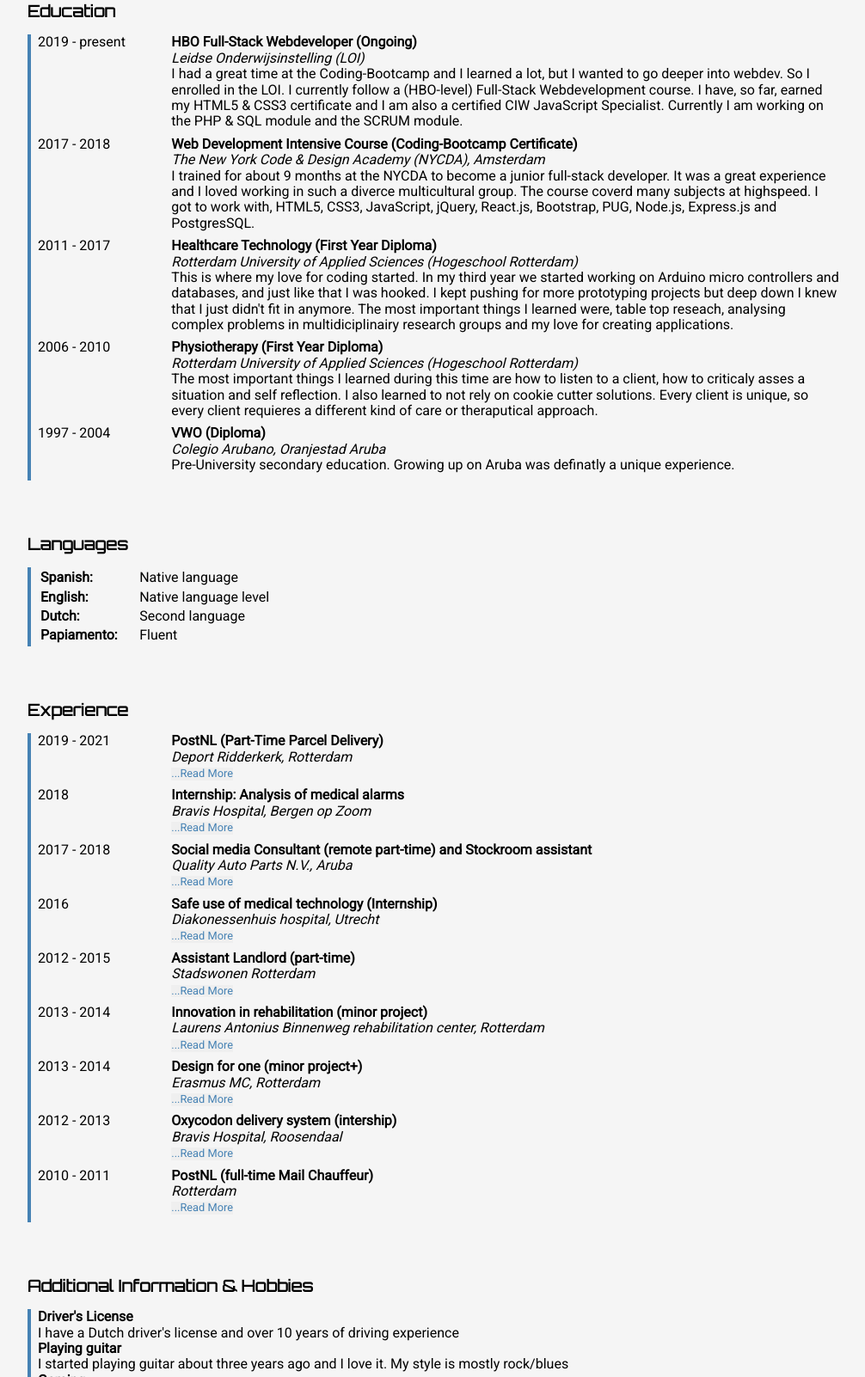
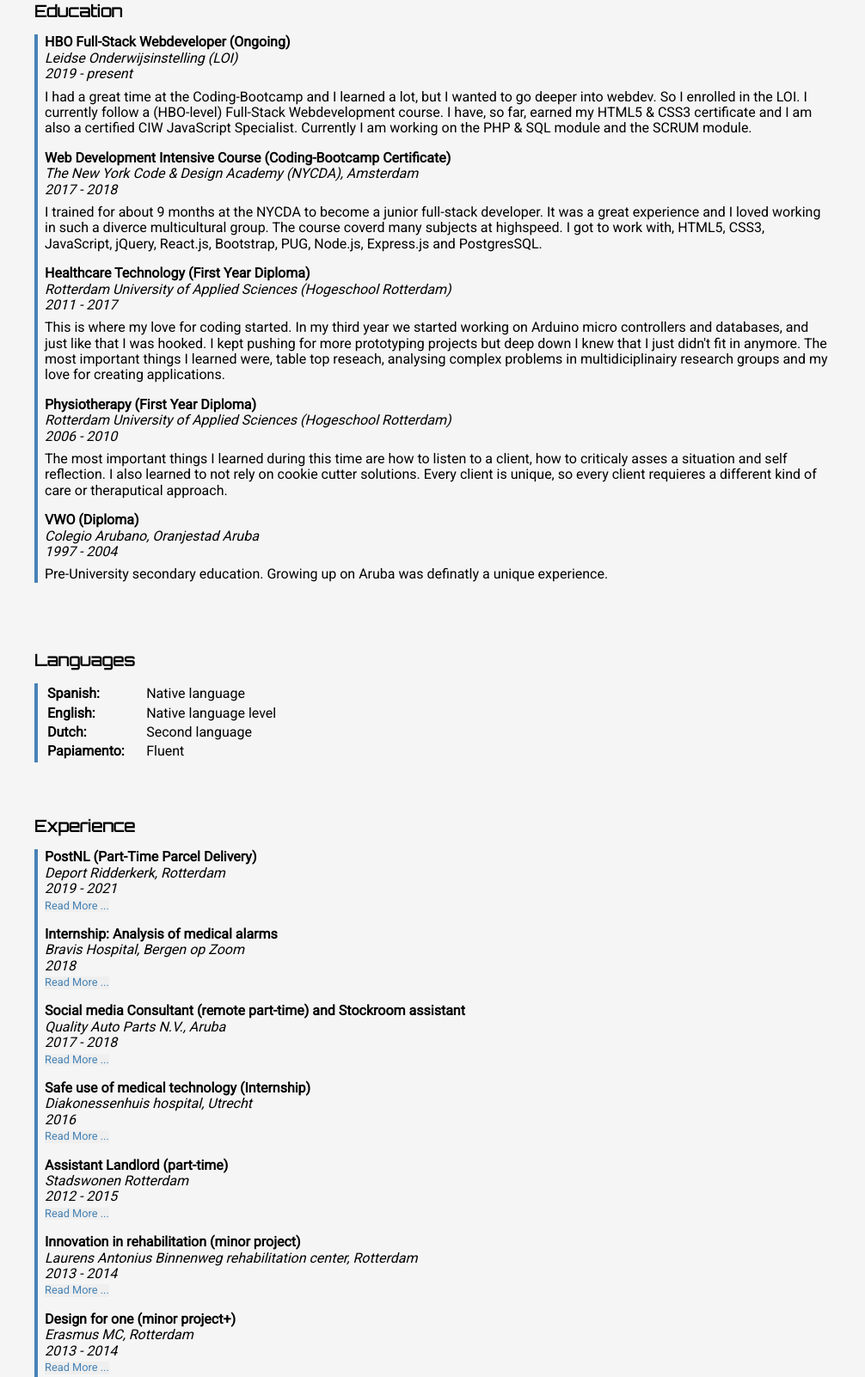
Before and after one commit to BabyLizzy-FunTime-Lab/CV, a website: page views/index.html in a window 1280 px wide. Shown: the part 1566-3168 px from the top of the page at 86% size, without its empty margins (136-1142 px from the left). Drawn offline with Linux system fonts and the light colour scheme; files that its build step writes are made by us from their sources; files whose address does not match are found by name.

Commit message:
Resume responsive looking good, education needs showExperience

```diff
--- a/public/css/style.css
+++ b/public/css/style.css
@@ -205,36 +205,18 @@ nav {
 }
 
 /*////////////// Resume /////////////////////*/
+#resume-container {
+	width: 100%;
+	max-width: 60em;
+	box-sizing: border-box;
+	padding: 0 .5em 0 .5em;
+	margin: auto;
+}
 #resume-header, .resume-sectionheader, #resume-downloadbtn {
 	font-family: var(--font-headers), sans-serif;
 }
-#resume-header {
-	background-color: var(--color-steelblue);
-	color: var(--color-whitesmoke);
-	padding: 0 .5em 0 .5em
-}
-.resume-section {
-	padding: 2em 0 2em 0;
-}
-.resume-sectionheader h3, h4 {
-	margin: 0;
-}
-.resume-sectionheader {
-	padding: 0 0 1em 0;
-}
-.resume-text {
-	font-family: var(--font-text), sans-serif;
-	border-left: .3em solid var(--color-steelblue);
-	padding-left: .5em;
-}
-.resume-text p {
-	margin: 0;
-}
-.resume-education-location, .resume-experience-location {
-	font-style: italic;
-}
-.resume-header {
-	grid-area: resume-header;
+#resume-header-title {
+	grid-area: resume-header-title;
 }
 #resume-downloadbtn {
 	grid-area: resume-downloadbtn;
@@ -244,39 +226,54 @@ nav {
 	height: 60%;
 	place-self: center;
 }
+#resume-header {
+	background-color: var(--color-steelblue);
+	color: var(--color-whitesmoke);
+	padding: 0 .5em 0 .5em;
+	display: grid;
+	grid-template-columns: 3fr 1fr;
+	grid-template-rows: auto;
+	grid-template-areas: "resume-header-title resume-downloadbtn";
+}
+.resume-section {
+	padding: 2em .5em 2em .5em;
+	box-sizing: border-box;
+}
+.resume-sectionheader h3, h4 {
+	margin: 0;
+}
+.resume-sectionheader {
+	padding: 0 0 1em 0;
+}
+.resume-text p {
+	margin: 0;
+}
+.resume-education-location, .resume-experience-location, .resume-education-year, .resume-experience-year {
+	font-style: italic;
+}
+
+.resume-text {
+	font-family: var(--font-text), sans-serif;
+	border-left: .3em solid var(--color-steelblue);
+	padding-left: .5em;
+}
 #resume-intro {
 	grid-area: resume-intro;
 }
-#resume-introtext p {
+#resume-intro-text p {
 	margin: .4em 0 .4em 0;
 }
-#resume-educationyear-1 {grid-area: resume-educationyear-1}
-#resume-educationinfo-1 {grid-area: resume-educationinfo-1}
-#resume-educationyear-2 {grid-area: resume-educationyear-2}
-#resume-educationinfo-2 {grid-area: resume-educationinfo-2}
-#resume-educationyear-3 {grid-area: resume-educationyear-3}
-#resume-educationinfo-3 {grid-area: resume-educationinfo-3}
-#resume-educationyear-4 {grid-area: resume-educationyear-4}
-#resume-educationinfo-4 {grid-area: resume-educationinfo-4}
-#resume-educationyear-5 {grid-area: resume-educationyear-5}
-#resume-educationinfo-5 {grid-area: resume-educationinfo-5}
-.resume-educationtext {
-	display: grid;
-	grid-template-rows: auto auto auto auto auto auto;
-	grid-template-columns: 1fr 5fr;
-	grid-template-areas:
-		"resume-educationyear-1 resume-educationinfo-1"
-		"resume-educationyear-2 resume-educationinfo-2"
-		"resume-educationyear-3 resume-educationinfo-3"
-		"resume-educationyear-4 resume-educationinfo-4"
-		"resume-educationyear-5 resume-educationinfo-5";
+
+.resume-education-info {
+	margin: 0 0 1em 0;
 }
-.resume-education {
+.resume-education-year {
+	padding-bottom: .5em;
+}
+#resume-education {
 	grid-area: resume-education;
 }
-.resume-educationinfo {
-	padding: 0 0 .5em 0;
-}
+
 /*//////////// Languages /////////////*/
 #resume-languages {
 	grid-area: resume-languages;
@@ -287,49 +284,15 @@ nav {
 	max-width: 20em;
 	border-left: .3em solid var(--color-steelblue);
 }
-/*/////////// education //////////////*/
-#resume-experience-year-1{grid-area: resume-experience-year-1;}
-#resume-experience-info-1{grid-area: resume-experience-info-1;}
-#resume-experience-year-2{grid-area: resume-experience-year-2;}
-#resume-experience-info-2{grid-area: resume-experience-info-2;}
-#resume-experience-year-3{grid-area: resume-experience-year-3;}
-#resume-experience-info-3{grid-area: resume-experience-info-3;}
-#resume-experience-year-4{grid-area: resume-experience-year-4;}
-#resume-experience-info-4{grid-area: resume-experience-info-4;}
-#resume-experience-year-5{grid-area: resume-experience-year-5;}
-#resume-experience-info-5{grid-area: resume-experience-info-5;}
-#resume-experience-year-6{grid-area: resume-experience-year-6;}
-#resume-experience-info-6{grid-area: resume-experience-info-6;}
-#resume-experience-year-7{grid-area: resume-experience-year-7;}
-#resume-experience-info-7{grid-area: resume-experience-info-7;}
-#resume-experience-year-8{grid-area: resume-experience-year-8;}
-#resume-experience-info-8{grid-area: resume-experience-info-8;}
-#resume-experience-year-9{grid-area: resume-experience-year-9;}
-#resume-experience-info-9{grid-area: resume-experience-info-9;}
+
+/*/////////// experience //////////////*/
 .resume-experience-info {
-	margin: 0 0 .5em 0;
-	transition: all ease-in-out 0.5s;
-}
-#resume-experiencetext {
-	display: grid;
-	width: 100%;
-	box-sizing: border-box;
-	grid-auto-rows: minmax(min-content, max-content);
-	grid-template-columns: 1fr 5fr;
-	grid-template-areas:
-		"resume-experience-year-1 resume-experience-info-1"
-		"resume-experience-year-2 resume-experience-info-2"
-		"resume-experience-year-3 resume-experience-info-3"
-		"resume-experience-year-4 resume-experience-info-4"
-		"resume-experience-year-5 resume-experience-info-5"
-		"resume-experience-year-6 resume-experience-info-6"
-		"resume-experience-year-7 resume-experience-info-7"
-		"resume-experience-year-8 resume-experience-info-8"
-		"resume-experience-year-9 resume-experience-info-9";
+	margin: 0 0 1em 0;
 }
 .resume-experience-story {
 	display: none;
 	opacity: 0;
+	padding-top: .5em;
 }
 .resume-experience-story-show {
 	opacity: 1;
@@ -344,29 +307,6 @@ nav {
 }
 #resume-experience {
 	grid-area: resume-experience;
-}
-/*//////////// additional info ///////////*/
-#resume-additional {
-	grid-area: resume-additional;
-}
-/*/////////// resume grid layout /////////*/
-#resume-container {
-	width: 100%;
-	max-width: 60em;
-	box-sizing: border-box;
-	padding: 0 .5em 0 .5em;
-	margin: auto;
-	display: grid;
-	grid-template-rows: auto auto auto auto auto auto 3em;
-	grid-template-columns: 2fr 1fr ;
-	grid-template-areas:
-		"resume-header resume-downloadbtn"
-		"resume-intro resume-intro"
-		"resume-education resume-education"
-		"resume-languages resume-languages"
-		"resume-experience resume-experience"
-		"resume-additional resume-additional"
-		". .";
 }
 
 
--- a/views/index.html
+++ b/views/index.html
@@ -51,14 +51,14 @@
 	</article>
 	<article id="resume-container" name="resume">
 		<header id="resume-header">
-			<h2>My Resume</h2>
+			<h2 id="resume-header-title">My Resume</h2>
+			<button id="resume-downloadbtn">Download PDF</button>
 		</header>
-		<button id="resume-downloadbtn">Download PDF</button>
 		<section class="resume-section" id="resume-intro">
-			<header class="resume-sectionheader" id="resume-introheader">
-				<h3>Objectives & personal statement</h3>
+			<header class="resume-sectionheader" id="resume-intro-header">
+				<h3>My Objectives</h3>
 			</header>
-			<div class="resume-text" id="resume-introtext">
+			<div class="resume-text" id="resume-intro-text">
 				<p>
 					My main goals as a webdeveloper are to be client oriented and to never stop learning.
 				</p>
@@ -70,57 +70,58 @@
 				</p>
 			</div>
 		</section>
-		<section class="resume-section resume-education">
-			<header class="resume-sectionheader resume-educationheader">
+		<section class="resume-section" id="resume-education">
+			<header class="resume-sectionheader" id="resume-education-header">
 				<h3>Education</h3>
 			</header>
-			<div class="resume-text resume-educationtext">
-				<div class="resume-educationyear" id="resume-educationyear-1"><p>2019 - present</p></div>
-				<div class="resume-educationinfo" id="resume-educationinfo-1">
-					<h4>HBO Full-Stack Webdeveloper (Ongoing)</h4>
+			<div class="resume-text" id="resume-education-body">
+				<div class="resume-education-info" id="resume-education-info-1">
+					<h4 class="resume-education-name">HBO Full-Stack Webdeveloper (Ongoing)</h4>
 					<p class="resume-education-location">
 						 Leidse Onderwijsinstelling (LOI)
 					</p>
-					<p>
+					<p class="resume-education-year" id="resume-education-year-1">2019 - present</p>
+					<p class="resume-education-story">
 						I had a great time at the Coding-Bootcamp and I learned a lot, but I wanted to go deeper into webdev. So I enrolled in the LOI. I currently follow a (HBO-level) Full-Stack Webdevelopment course. I have, so far, earned my HTML5 & CSS3 certificate and I am also a certified CIW JavaScript Specialist. Currently I am working on the PHP & SQL module and the SCRUM module.
 					</p>
 				</div>
-				<div class="resume-educationyear" id="resume-educationyear-2"><p>2017 - 2018</p></div>
-				<div class="resume-educationinfo" id="resume-educationinfo-2">
-					<h4>Web Development Intensive Course (Coding-Bootcamp Certificate)</h4>
+				<div class="resume-education-info" id="resume-education-info-2">
+					<h4 class="resume-education-name">Web Development Intensive Course (Coding-Bootcamp Certificate)</h4>
 					<p class="resume-education-location">
 						The New York Code & Design Academy (NYCDA), Amsterdam
 					</p>
-					<p>
+					<p class="resume-education-year" id="resume-education-year-2">2017 - 2018</p>
+					<p class="resume-education-story">
 						I trained for about 9 months at the NYCDA to become a junior full-stack developer. It was a great experience and I loved working in such a diverce multicultural group. The course coverd many subjects at highspeed. I got to work with, HTML5, CSS3, JavaScript, jQuery, React.js, Bootstrap, PUG, Node.js, Express.js and PostgresSQL.
 					</p>
 				</div>
-				<div class="resume-educationyear" id="resume-educationyear-3"><p>2011 - 2017</p></div>
-				<div class="resume-educationinfo" id="resume-educationinfo-3">
-					<h4>Healthcare Technology (First Year Diploma)</h4>
+				<div class="resume-education-info" id="resume-education-info-3">
+					<h4 class="resume-education-name">Healthcare Technology (First Year Diploma)</h4>
 					<p class="resume-education-location">
 						Rotterdam University of Applied Sciences (Hogeschool Rotterdam)
 					</p>
-					<p>
+					<p class="resume-education-year" id="resume-education-year-3">2011 - 2017</p>
+					<p class="resume-education-story">
 						This is where my love for coding started. In my third year we started working on Arduino micro controllers and databases, and just like that I was hooked. I kept pushing for more prototyping projects but deep down I knew that I just didn't fit in anymore. The most important things I learned were, table top reseach, analysing complex problems in multidiciplinairy research groups and my love for creating applications.
 					</p>
 				</div>
-				<div class="resume-educationyear" id="resume-educationyear-4"><p>2006 - 2010</p></div>
-				<div class="resume-educationinfo" id="resume-educationinfo-4">
-					<h4>Physiotherapy (First Year Diploma)</h4>
+				<div class="resume-education-info" id="resume-education-info-4">
+					<h4 class="resume-education-name">Physiotherapy (First Year Diploma)</h4>
 					<p class="resume-education-location">
 						Rotterdam University of Applied Sciences (Hogeschool Rotterdam)
 					</p>
-					<p>
+					<p class="resume-education-year" id="resume-education-year-4">2006 - 2010</p>
+					<p class="resume-education-story">
 						The most important things I learned during this time are how to listen to a client, how to criticaly asses a situation and self reflection. I also learned to not rely on cookie cutter solutions. Every client is unique, so every client requieres a different kind of care or theraputical approach.
 					</p>
 				</div>
-				<div class="resume-educationyear" id="resume-educationyear-5"><p>1997 - 2004</p></div>
-				<div class="resume-educationinfo" id="resume-educationinfo-5">
-					<h4>VWO (Diploma)</h4>
+				<div class="resume-education-info" id="resume-education-info-5">
+					<h4 class="resume-education-name">VWO (Diploma)</h4>
 					<p class="resume-education-location">
 						Colegio Arubano, Oranjestad Aruba
 					</p>
+					<p class="resume-education-year" id="resume-education-year-5">1997 - 2004</p>
+					<p class="resume-education-story">
 						Pre-University secondary education. Growing up on Aruba was definatly a unique experience.
 					</p>
 				</div>
@@ -154,102 +155,102 @@
 				<h3>Experience</h3>
 			</header>
 			<div class="resume-text" id="resume-experiencetext">
-				<div id="resume-experience-year-1"><p>2019 - 2021</p></div>
 				<div class="resume-experience-info" id="resume-experience-info-1">
 					<h4>PostNL (Part-Time Parcel Delivery)</h4>
 					<p class="resume-experience-location">
 						 Deport Ridderkerk, Rotterdam
 					</p>
-					<button class="showmore-btn">...Read More</button>
+					<p class="resume-experience-year" id="resume-experience-year-1">2019 - 2021</p>
+					<button class="showmore-btn">Read More ...</button>
 					<p class="resume-experience-story">
 						This was a great side job. The flexibility of this job made it possible for me to be a student and to take care of my children during the day. It's unfortunate that I had to sacrifice my weekends but it was nessasery. This job thaught me a lot about life and about people in general. Working outside makes you feel like you are part of life and not just an observer.
 					</p>
 				</div>
-				<div id="resume-experience-year-2"><p>2018</p></div>
 				<div class="resume-experience-info" id="resume-experience-info-2">
 					<h4>Internship: Analysis of medical alarms</h4>
 					<p class="resume-experience-location">
 						 Bravis Hospital, Bergen op Zoom
 					</p>
-					<button class="showmore-btn">...Read More</button>
+					<p class="resume-experience-year" id="resume-experience-year-2">2018</p>
+					<button class="showmore-btn">Read More ...</button>
 					<p class="resume-experience-story">
 						I was given the task to analyse and help improve the management system of medical
 						alarms on the children’s and neonatal ward. I helped to analyse the XML data by writing a VBA Excel program. I also helped to asses the effects of the changes that had been put in place by project prior to mine.
 					</p>
 				</div>
-				<div id="resume-experience-year-3"><p>2017 - 2018</p></div>
 				<div class="resume-experience-info" id="resume-experience-info-3">
 					<h4>Social media Consultant (remote part-time) and Stockroom assistant</h4>
 					<p class="resume-experience-location">
 						 Quality Auto Parts N.V., Aruba
 					</p>
-					<button class="showmore-btn">...Read More</button>
+					<p class="resume-experience-year" id="resume-experience-year-3">2017 - 2018</p>
+					<button class="showmore-btn">Read More ...</button>
 					<p class="resume-experience-story">
 						I was hired as a stockroom assistant but I later helped them to modernize the company by starting a Facebook add campaign and giving the company a presence on Google(maps). I also reported Google business results directly to management and provided customer support via Facebook chats. After the summer ended I worked part-time remotely from Rotterdam for about a year.
 					</p>
 				</div>
-				<div id="resume-experience-year-4"><p>2016</p></div>
 				<div class="resume-experience-info" id="resume-experience-info-4">
 					<h4>Safe use of medical technology (Internship)</h4>
 					<p class="resume-experience-location">
 						Diakonessenhuis hospital, Utrecht
 					</p>
-					<button class="showmore-btn">...Read More</button>
+					<p class="resume-experience-year" id="resume-experience-year-4">2016</p>
+					<button class="showmore-btn">Read More ...</button>
 					<p class="resume-experience-story">
 						It was my task to find a suitable e-learning course to educate hospital personnel on the safe use of medical technology. My project was part of a much bigger hospital wide safety project.
 					</p>
 				</div>
-				<div id="resume-experience-year-5"><p>2012 - 2015</p></div>
 				<div class="resume-experience-info" id="resume-experience-info-5">
 					<h4>Assistant Landlord (part-time)</h4>
 					<p class="resume-experience-location">
 						Stadswonen Rotterdam
 					</p>
-					<button class="showmore-btn">...Read More</button>
+					<p class="resume-experience-year" id="resume-experience-year-5">2012 - 2015</p>
+					<button class="showmore-btn">Read More ...</button>
 					<p class="resume-experience-story">
 						I was entrusted with receiving and handing out keys and dealt with new tenants. I also dealt with tenants complains and reported any issues to Stadswonen.
 					</p>
 				</div>
-				<div id="resume-experience-year-6"><p>2013 - 2014</p></div>
 				<div class="resume-experience-info" id="resume-experience-info-6">
 					<h4>Innovation in rehabilitation (minor project)</h4>
 					<p class="resume-experience-location">
 						Laurens Antonius Binnenweg rehabilitation center, Rotterdam
 					</p>
-					<button class="showmore-btn">...Read More</button>
+					<p class="resume-experience-year" id="resume-experience-year-6">2013 - 2014</p>
+					<button class="showmore-btn">Read More ...</button>
 					<p class="resume-experience-story">
 						In this project I work in a multidisciplinary team. Aside from studying the theraputic effects of videogames on stroke patients we developed a control interface, more suitable for patients with limited mobility. The interface was published in the 2014 summer edition of the <a href="https://issuu.com/laurenszorg/docs/laurens-magazine_zomer-2014">Laurens Magazine</a>.
 					</p>
 				</div>
-				<div id="resume-experience-year-7"><p>2013 - 2014</p></div>
 				<div class="resume-experience-info" id="resume-experience-info-7">
 					<h4>Design for one (minor project+)</h4>
 					<p class="resume-experience-location">
 						Erasmus MC, Rotterdam
 					</p>
-					<button class="showmore-btn">...Read More</button>
+					<p class="resume-experience-year" id="resume-experience-year-7">2013 - 2014</p>
+					<button class="showmore-btn">Read More ...</button>
 					<p class="resume-experience-story">
 						This project ran parallel to my own minor project. I was a consultant in another minor project group. I assisted in the creation of a workshop tool, designed for a client with an amputated arm.
 					</p>
 				</div>
-				<div id="resume-experience-year-8"><p>2012 - 2013</p></div>
 				<div class="resume-experience-info" id="resume-experience-info-8">
 					<h4>Oxycodon delivery system (intership)</h4>
 					<p class="resume-experience-location">
 						Bravis Hospital, Roosendaal
 					</p>
-					<button class="showmore-btn">...Read More</button>
+					<p class="resume-experience-year" id="resume-experience-year-8">2012 - 2013</p>
+					<button class="showmore-btn">Read More ...</button>
 					<p class="resume-experience-story">
 						I researched the possibility of introducing a system that delivers on demand opioid pain medication pills (oxycodon). The system needed to have a programable safety control system to avoid overdoses and an anti-theft system. I delivered my findings in an advisory report.
 					</p>
 				</div>
-				<div id="resume-experience-year-9"><p>2010 - 2011</p></div>
 				<div class="resume-experience-info" id="resume-experience-info-9">
 					<h4>PostNL (full-time Mail Chauffeur)</h4>
 					<p class="resume-experience-location">
 						Rotterdam
 					</p>
-					<button class="showmore-btn">...Read More</button>
+					<p class="resume-experience-year" id="resume-experience-year-9">2010 - 2011</p>
+					<button class="showmore-btn">Read More ...</button>
 					<p class="resume-experience-story">
 						It was my task to empty mailboxes and pickup mail carts from post offices. I was also entrusted with the pickup and delivery of high priority mail.
 					</p>
```
